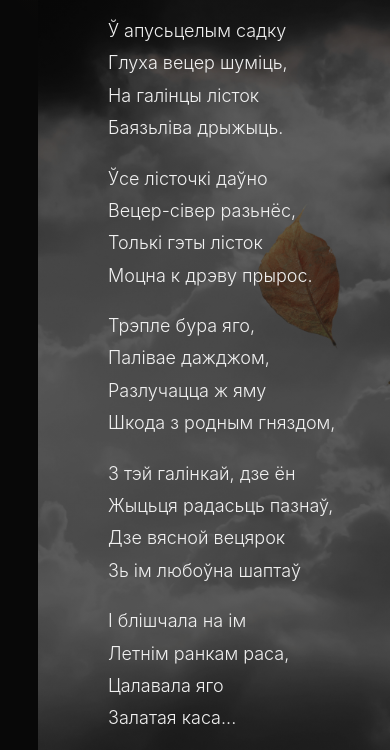
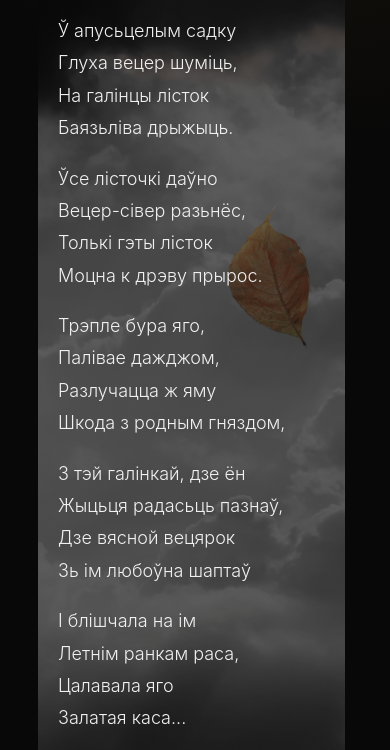
Before and after one commit to muzykaviersau/kolas-1909-1917, a plain HTML site: page index.html in a window 390 px wide. Shown: the part 1124-1874 px from the top of the page. Drawn offline with Linux system fonts and the light colour scheme.

```diff
--- a/index.html
+++ b/index.html
@@ -310,7 +310,7 @@
           width: auto;
           max-width: none;
           margin: 20px 0;
-          padding: 40px 70px 70px;
+          padding: 40px 60px 70px 20px;
           font-size: 18px;
           line-height: 1.8;
           border-right: none;
```
